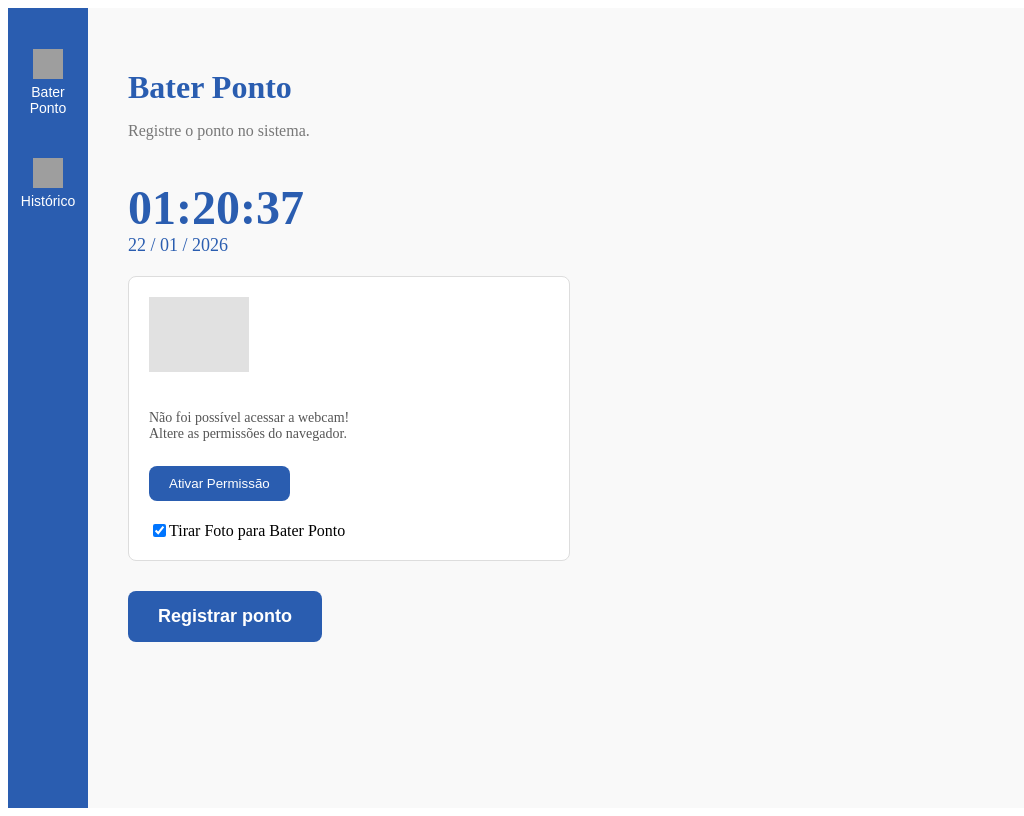
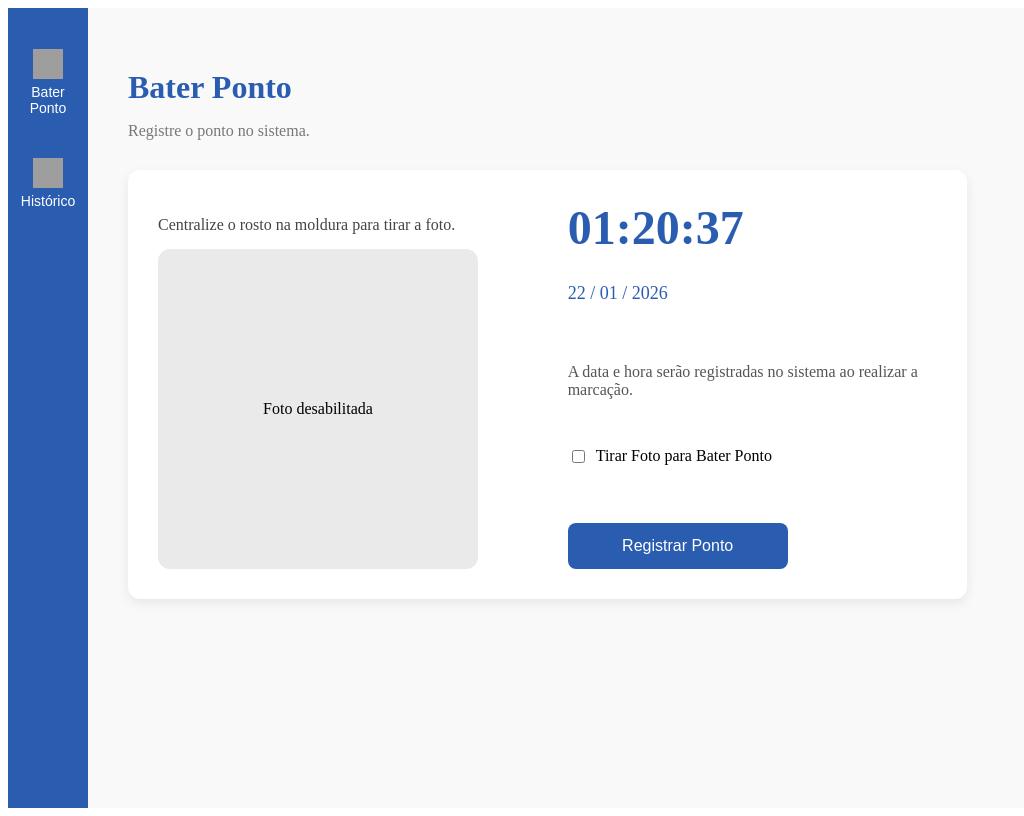
Before and after one commit to matheusgomes77/DesafioDixi2026, a React app in the folder frontend/: page / in a window 1280 px wide. Shown: the whole page, without its empty margins (0-1024 px from the left). Built offline with nearby package versions, Linux system fonts and the light colour scheme; grey boxes are pictures that could not be loaded; the HTML template or start-up script is replaced by a standard one.

Commit message:
chore: adiciona frontend e backend

```diff
--- a/frontend/src/App.jsx
+++ b/frontend/src/App.jsx
@@ -1,7 +1,7 @@
 import { useState } from "react";
 import Sidebar from "./components/Sidebar/Sidebar";
-import Home from "./pages/Home";
-import Historico from "./pages/Historico";
+import Home from "./pages/home";
+import Historico from "./pages/historico";
 import "./App.css";
 
 function App() {
--- a/frontend/src/pages/home.css
+++ b/frontend/src/pages/home.css
@@ -1,5 +1,4 @@
-.main {
-  flex: 1;
+.home {
   padding: 40px;
 }
 
@@ -10,7 +9,55 @@ h1 {
 
 .subtitle {
   color: #777;
-  margin-bottom: 40px;
+  margin-bottom: 30px;
+}
+
+/* CARD CENTRAL */
+.card {
+  display: flex;
+  gap: 40px;
+  background: #fff;
+  padding: 30px;
+  border-radius: 12px;
+  box-shadow: 0 4px 12px rgba(0, 0, 0, 0.08);
+  max-width: 900px;
+}
+
+/* BLOCO CÂMERA */
+.camera-box {
+  flex: 1;
+}
+
+.camera-text {
+  margin-bottom: 15px;
+  color: #444;
+}
+
+.camera-frame {
+  width: 320px;
+  height: 320px;
+  border-radius: 12px;
+  background: #eaeaea;
+  display: flex;
+  align-items: center;
+  justify-content: center;
+  position: relative;
+}
+
+/* Simula a moldura branca */
+.face-placeholder {
+  width: 220px;
+  height: 260px;
+  border: 4px solid #fff;
+  border-radius: 16px;
+}
+
+/* BLOCO DIREITO */
+.info-panel {
+  flex: 1;
+  display: flex;
+  flex-direction: column;
+  justify-content: space-between;
 }
 
 .clock {
@@ -22,57 +69,153 @@ h1 {
 .date {
   font-size: 18px;
   color: #2a5db0;
+  margin-bottom: 15px;
+}
+
+.info-text {
+  color: #555;
   margin-bottom: 20px;
 }
 
-.webcam-container {
-  border: 1px solid #ddd;
-  padding: 20px;
-  border-radius: 8px;
-  background-color: white;
-  width: 400px;
+.toggle {
+  display: flex;
+  align-items: center;
+  gap: 8px;
+  margin-bottom: 30px;
 }
 
-.webcam-container img {
-  width: 100px;
-  opacity: 0.3;
-  margin-bottom: 20px;
+/* BOTÃO */
+.register-btn {
+  background-color: #2a5db0;
+  color: #fff;
+  border: none;
+  padding: 14px;
+  border-radius: 8px;
+  font-size: 16px;
+  cursor: pointer;
+  width: 220px;
 }
 
-.webcam-container button {
-  background-color: #2a5db0;
-  color: white;
-  border: none;
-  padding: 10px 20px;
-  border-radius: 8px;
-  cursor: pointer;
-  margin-top: 10px;
+.register-btn:hover {
+  background-color: #1f4a8a;
 }
 
-.toggle {
-  margin-top: 20px;
+video {
+  width: 100%;
+  height: 100%;
+  object-fit: cover;
+  border-radius: 12px;
+}
+
+/* 🔹 FUNDO ESCURO (overlay) */
+.preview-overlay {
+  position: fixed;
+  top: 0;
+  left: 0;
+  width: 100vw;
+  height: 100vh;
+  background: rgba(0, 0, 0, 0.6);
   display: flex;
   align-items: center;
+  justify-content: center;
+  z-index: 999;
 }
 
-.error-msg {
-  color: #555;
-  font-size: 14px;
+/* 🔹 CARD DO MODAL */
+.preview-modal {
+  background: #ffffff;
+  border-radius: 16px;
+  width: 720px;
+  max-width: 90%;
+  padding: 24px;
+  box-shadow: 0 20px 40px rgba(0, 0, 0, 0.2);
+  display: flex;
+  gap: 24px;
+  position: relative;
 }
 
-
-.register-button {
-  margin-top: 30px;
-  background-color: #2a5db0;
-  color: white;
+/* 🔹 BOTÃO FECHAR (X) */
+.preview-close {
+  position: absolute;
+  top: 16px;
+  right: 16px;
   border: none;
-  padding: 15px 30px;
-  border-radius: 8px;
+  background: transparent;
+  font-size: 20px;
   cursor: pointer;
-  font-size: 18px;
-  font-weight: bold;
 }
 
-.register-button:hover {
-  background-color: #1f4a8a;
+/* 🔹 FOTO */
+.preview-photo {
+  width: 260px;
+  height: 260px;
+  border-radius: 12px;
+  object-fit: cover;
+  background: #eee;
 }
+
+/* 🔹 CONTEÚDO À DIREITA */
+.preview-info {
+  flex: 1;
+  display: flex;
+  flex-direction: column;
+  justify-content: center;
+}
+
+.preview-title {
+  font-size: 18px;
+  font-weight: 600;
+  color: #2a5db0;
+  margin-bottom: 16px;
+}
+
+.preview-day {
+  font-size: 14px;
+  color: #2a5db0;
+  font-weight: 600;
+}
+
+.preview-time {
+  font-size: 48px;
+  font-weight: bold;
+  color: #2a5db0;
+  line-height: 1;
+}
+
+.preview-date {
+  font-size: 14px;
+  color: #2a5db0;
+  margin-bottom: 16px;
+}
+
+.preview-text {
+  font-size: 14px;
+  color: #555;
+  margin-bottom: 24px;
+}
+
+/* 🔹 BOTÕES */
+.preview-actions {
+  display: flex;
+  gap: 12px;
+}
+
+.preview-btn-secondary {
+  flex: 1;
+  padding: 10px;
+  border-radius: 8px;
+  border: 1px solid #2a5db0;
+  background: #fff;
+  color: #2a5db0;
+  cursor: pointer;
+}
+
+.preview-btn-primary {
+  flex: 1;
+  padding: 10px;
+  border-radius: 8px;
+  border: none;
+  background: #2a5db0;
+  color: #fff;
+  cursor: pointer;
+}
--- a/frontend/src/pages/home.jsx
+++ b/frontend/src/pages/home.jsx
@@ -1,11 +1,12 @@
-import { useEffect, useState } from "react";
+import { useEffect, useRef, useState } from "react";
 import "./Home.css";
 
 export default function Home() {
   const [time, setTime] = useState("");
   const [date, setDate] = useState("");
-  const [webcamActive, setWebcamActive] = useState(false);
-  const [usarFoto, setUsarFoto] = useState(true);
+  const [usarFoto, setUsarFoto] = useState(false);
+  const videoRef = useRef(null);
+  const streamRef = useRef(null);
 
   useEffect(() => {
     const interval = setInterval(() => {
@@ -25,32 +26,36 @@ export default function Home() {
     return () => clearInterval(interval);
   }, []);
 
-  const activateWebcam = () => {
+  // 🔹 LIGA / DESLIGA A CÂMERA
+  useEffect(() => {
+    if (usarFoto) {
       navigator.mediaDevices
         .getUserMedia({ video: true })
         .then((stream) => {
-        const video = document.getElementById("webcam");
-        video.srcObject = stream;
-        setWebcamActive(true);
+          streamRef.current = stream;
+          if (videoRef.current) {
+            videoRef.current.srcObject = stream;
+          }
         })
         .catch(() => {
-        alert("Não foi possível acessar a webcam.");
+          alert("Não foi possível acessar a câmera");
+          setUsarFoto(false);
         });
-  };
+    } else {
+      // Desliga a câmera
+      if (streamRef.current) {
+        streamRef.current.getTracks().forEach((track) => track.stop());
+        streamRef.current = null;
+      }
+    }
+  }, [usarFoto]);
 
-  // 🔹 FUNÇÃO QUE BATE O PONTO (COM OU SEM FOTO)
   const registrarPonto = async () => {
     try {
       const response = await fetch(
         "http://localhost:8080/pontos?fotoPath=",
-      {
-        method: "POST"
-      }
+        { method: "POST" }
       );
-
-    if (!response.ok) {
-      throw new Error("Erro ao registrar ponto");
-    }
 
       const data = await response.json();
 
@@ -58,44 +63,42 @@ export default function Home() {
         `Ponto ${data.valido ? "REGISTRADO" : "DESCONSIDERADO"}\n` +
         `Data/Hora: ${data.dataHora}`
       );
-    } catch (error) {
-      console.error(error);
+    } catch {
       alert("Erro ao registrar ponto");
     }
   };
 
-
-
   return (
-    <main className="main">
+    <main className="home">
       <h1>Bater Ponto</h1>
       <p className="subtitle">Registre o ponto no sistema.</p>
 
+      <div className="card">
+        {/* CAMERA */}
+        <div className="camera-box">
+          <p className="camera-text">
+            Centralize o rosto na moldura para tirar a foto.
+          </p>
+
+          <div className="camera-frame">
+            {usarFoto ? (
+              <video ref={videoRef} autoPlay playsInline />
+            ) : (
+              <div className="photo-disabled">
+                Foto desabilitada
+              </div>
+            )}
+          </div>
+        </div>
+
+        {/* INFO */}
+        <div className="info-panel">
           <div className="clock">{time}</div>
           <div className="date">{date}</div>
 
-      <div className="webcam-container">
-        {!webcamActive && (
-          <>
-            <img
-              src="https://img.icons8.com/ios-filled/100/cccccc/no-video.png"
-              alt="webcam off"
-            />
-            <p className="error-msg">
-              Não foi possível acessar a webcam!
-              <br />
-              Altere as permissões do navegador.
+          <p className="info-text">
+            A data e hora serão registradas no sistema ao realizar a marcação.
           </p>
-          </>
-        )}
-
-        <video
-          id="webcam"
-          autoPlay
-          style={{ display: webcamActive ? "block" : "none" }}
-        />
-
-        <button onClick={activateWebcam}>Ativar Permissão</button>
 
           <div className="toggle">
             <input
@@ -105,15 +108,12 @@ export default function Home() {
             />
             <label>Tirar Foto para Bater Ponto</label>
           </div>
+
+          <button className="register-btn" onClick={registrarPonto}>
+            Registrar Ponto
+          </button>
         </div>
-
-      {/* 🔹 BOTÃO PRINCIPAL */}
-      <button
-        className="register-button"
-        onClick={registrarPonto}
-      >
-        Registrar ponto
-      </button>
+      </div>
     </main>
   );
 }
```
Lines whose indentation alone changed are shown as unchanged.
